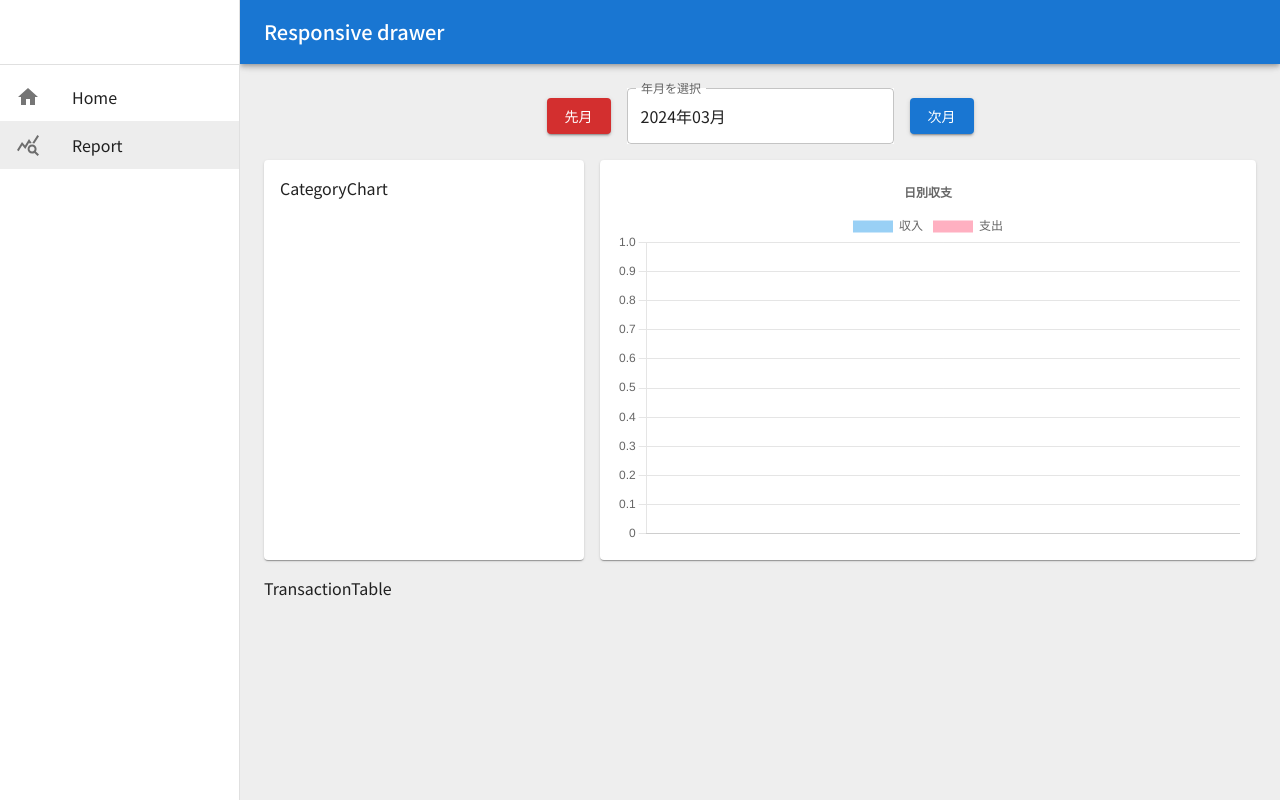
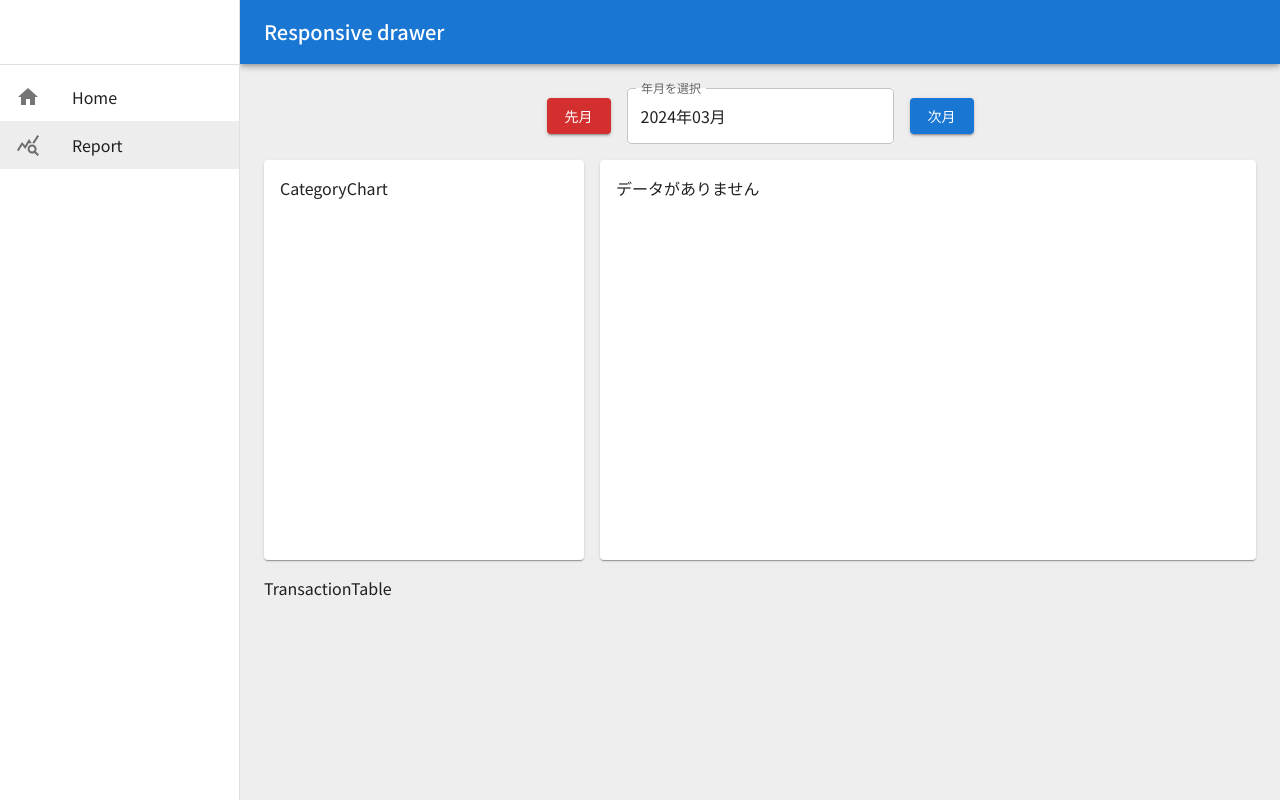
Before and after one commit to Kroro1208/react_household_app, a React (Create React App) app: page /report in a window 1280 px wide. Built offline with nearby package versions, Linux system fonts and the light colour scheme; no server answers; the database is empty.

Commit message:
ローディングアニメーション追加して、データが取得できない場合は「データがありません」を表示できるようにした

```diff
--- a/src/App.tsx
+++ b/src/App.tsx
@@ -23,6 +23,7 @@ function App() {
 
   const [transactions, setTransactions] = useState<Transaction[]>([]);
   const [currentMonth, setCurrentMonth] = useState(new Date());
+  const [isLoading, setIsLoading] = useState(true);
 
   // Firebaseからデータを取得
   useEffect(() => {
@@ -45,6 +46,8 @@ function App() {
         } else {
           console.log("一般的なエラー:", error);
         }
+      } finally {
+        setIsLoading(false);
       }
     }
     fetchTransactions();
@@ -126,7 +129,7 @@ function App() {
                 onDeleteTransaction={onDeleteTransaction}
                 onUpdateTransaction={onUpdateTransaction}
               />} />
-            <Route path="/report" element={<Report currentMonth={currentMonth} setCurrentMonth={setCurrentMonth} monthlyTransactions={monthlyTransactions}/>} />
+            <Route path="/report" element={<Report isLoading={isLoading} currentMonth={currentMonth} setCurrentMonth={setCurrentMonth} monthlyTransactions={monthlyTransactions} />} />
             <Route path="*" element={<NotFound />} />
           </Route>
         </Routes>
--- a/src/components/BarChart.tsx
+++ b/src/components/BarChart.tsx
@@ -1,4 +1,8 @@
 import { Bar } from 'react-chartjs-2';
+import CircularProgress from '@mui/material/CircularProgress';
+import { Transaction } from '../types';
+import { calcDailyBalance } from '../utils/financeCalc';
+import { Box, Typography } from '@mui/material';
 import {
     Chart as ChartJS,
     CategoryScale,
@@ -9,8 +13,7 @@ import {
     Legend,
     ChartData,
 } from 'chart.js';
-import { Transaction } from '../types';
-import { calcDailyBalance } from '../utils/financeCalc';
+
 
 
 ChartJS.register(
@@ -24,9 +27,10 @@ ChartJS.register(
 
 interface BarChartProps {
     monthlyTransactions: Transaction[];
+    isLoading: boolean;
 }
 
-const BarChart = ({ monthlyTransactions }: BarChartProps) => {
+const BarChart = ({ monthlyTransactions, isLoading }: BarChartProps) => {
     const options = {
         maintainAspectRatio: false,
         responsive: true,
@@ -64,7 +68,19 @@ const BarChart = ({ monthlyTransactions }: BarChartProps) => {
         ],
     };
 
-    return <Bar options={options} data={data} />;
+    return (
+        <Box>
+            {
+                isLoading ? (
+                    <CircularProgress />
+                ) : monthlyTransactions.length > 0 ? (
+                    <Bar options={options} data={data} />
+                ) : (
+                    <Typography>データがありません</Typography>
+                )
+            }
+        </Box>
+    );
 
 }
 
--- a/src/pages/Report.tsx
+++ b/src/pages/Report.tsx
@@ -8,10 +8,11 @@ import { Transaction } from "../types"
 interface ReportProps {
   currentMonth: Date;
   setCurrentMonth: React.Dispatch<React.SetStateAction<Date>>;
-  monthlyTransactions: Transaction[]
+  monthlyTransactions: Transaction[];
+  isLoading: boolean
 }
 
-const Report = ({ currentMonth, setCurrentMonth, monthlyTransactions }: ReportProps) => {
+const Report = ({ currentMonth, setCurrentMonth, monthlyTransactions, isLoading }: ReportProps) => {
 
   const commonPaperStyle = {
     height: { xs: "auto", md: "400px" },
@@ -29,7 +30,7 @@ const Report = ({ currentMonth, setCurrentMonth, monthlyTransactions }: ReportPr
         <Paper sx={commonPaperStyle}><CategoryChart /></Paper>
       </Grid>
       <Grid item xs={12} md={8}>
-        <Paper sx={commonPaperStyle}><BarChart monthlyTransactions={monthlyTransactions} /></Paper>
+        <Paper sx={commonPaperStyle}><BarChart monthlyTransactions={monthlyTransactions} isLoading={isLoading}/></Paper>
       </Grid>
       <Grid item xs={12}>
         <TransactionTable />
```
